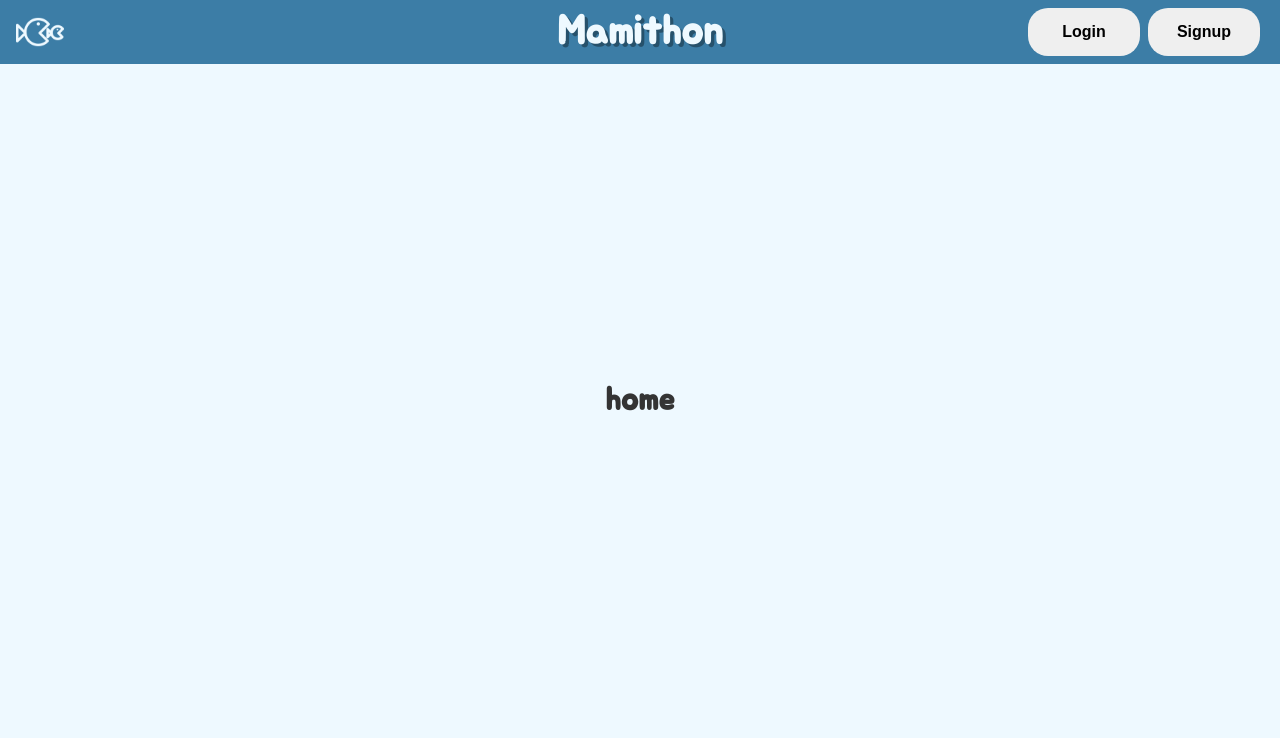
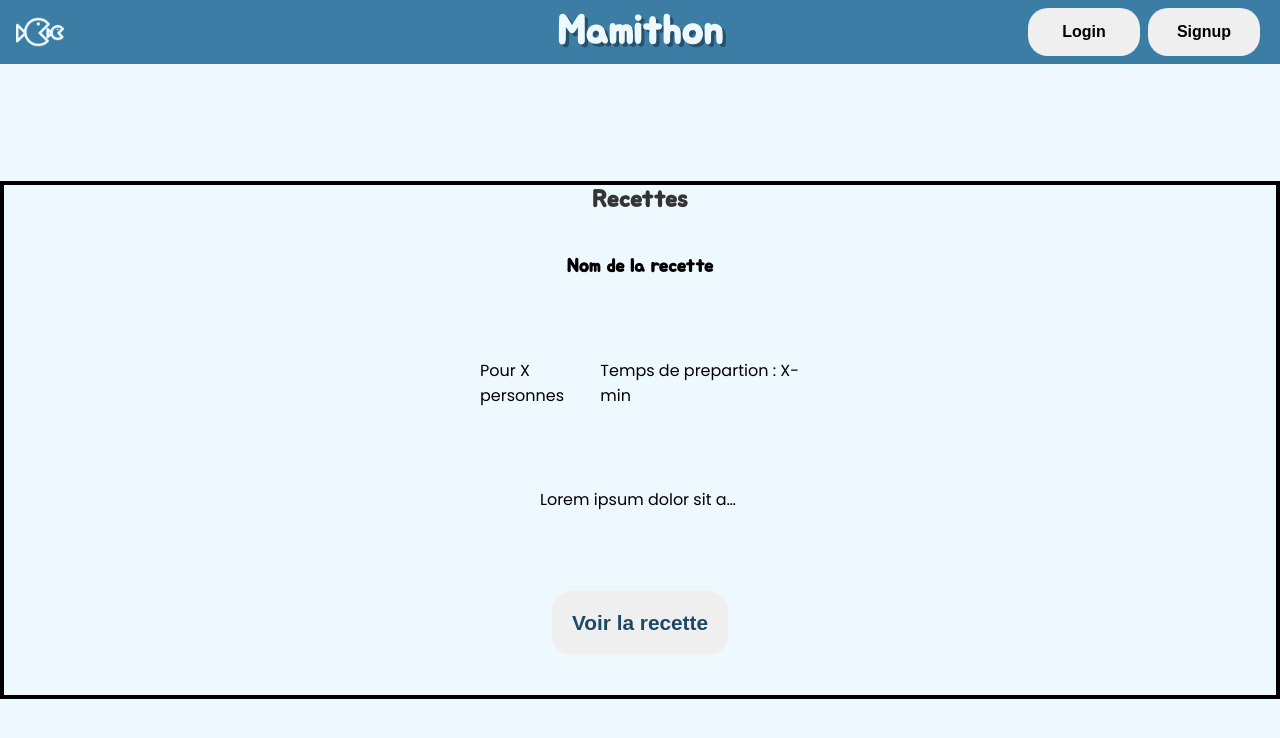
Before and after one commit to MamiThon/Front, a Vue app in the folder mamithon/: page / in a window 1280 px wide. Shown: the top 738 px of the page. Built offline with nearby package versions, Linux system fonts and the light colour scheme.

Commit message:
🔥| delete trending, add file recipes for show all recipes in home page

```diff
--- a/mamithon/src/App.vue
+++ b/mamithon/src/App.vue
@@ -61,9 +61,9 @@ h3 {
 body {
   height: 100vh;
   width : 100%;
-  display: flex;
+  /* display: flex;
   align-items: center;
-  justify-content: center;
+  justify-content: center; */
   overflow-x:hidden ;
   background-color: var(--var-color2);
 }
--- a/mamithon/src/components/trending.vue
+++ b/mamithon/src/components/Recipes.vue
@@ -1,7 +1,7 @@
 <template>
-    <div class="content-trend">
-        <h2 class="title-trend">
-            Trending
+    <div class="content-recipes">
+        <h2 class="title-recipes">
+            Recettes
         </h2>
         <div class="content-card-recettes">
             <div class="card">
@@ -23,12 +23,13 @@
             </div>
         </div>
     </div>
+
 </template>
 
 <script>
 
 export default {
-    name: "trendingRecipes",
+    name: "lastRecipes",
     components: {
     },
 
@@ -37,7 +38,7 @@ export default {
 </script>
 
 <style scoped>
-.content-trend {
+.content-recipes {
     display: flex;
     flex-direction: column;
     align-items: center;
--- a/mamithon/src/pages/home-page.vue
+++ b/mamithon/src/pages/home-page.vue
@@ -1,13 +1,17 @@
 <template>
-    <navbar/>
-    <div>
-        <h1>home</h1>
-    </div>
+  <navbar />
+  <div>
+    <h1>home</h1>
+  </div>
+  <div class="content-pages">
+    <Recipes />
+  </div>
 </template>
-
 
 <script>
 import navbar from "../components/navbar.vue"
+import Recipes from '@/components/Recipes.vue';
+
 
 export default {
 
@@ -15,9 +19,19 @@ export default {
     name: "homePage",
     components: {
         navbar,
+        Recipes,
+
     },
 };
-
 </script>
 
-<style></style>
+<style>
+.content-pages {
+  display: flex;
+  flex-direction: column;
+  align-items: center;
+  justify-content: center;
+  width: 100%;
+  height: 100vh;
+}
+</style>
--- a/mamithon/src/pages/login-page.vue
+++ b/mamithon/src/pages/login-page.vue
@@ -1,7 +1,7 @@
 <template>
-
-<blocLogin/>
-
+    <div class="content-pages">
+        <blocLogin />
+    </div>
 </template>
 
 
@@ -20,6 +20,13 @@ export default {
 
 <style>
 
-
+.content-pages {
+    display: flex;
+    flex-direction: column;
+    align-items: center;
+    justify-content: center;
+    width: 100%;
+    height: 100vh;
+}
 
 </style>
--- a/mamithon/src/pages/signup-page.vue
+++ b/mamithon/src/pages/signup-page.vue
@@ -1,5 +1,8 @@
 <template>
+
+    <div class="content-pages">
     <blocSignup/>
+    </div>
 </template>
 
 
@@ -17,4 +20,13 @@ export default {
 
 <style>
 
+.content-pages {
+    display: flex;
+    flex-direction: column;
+    align-items: center;
+    justify-content: center;
+    width: 100%;
+    height: 100vh;
+}
+
 </style>
```
